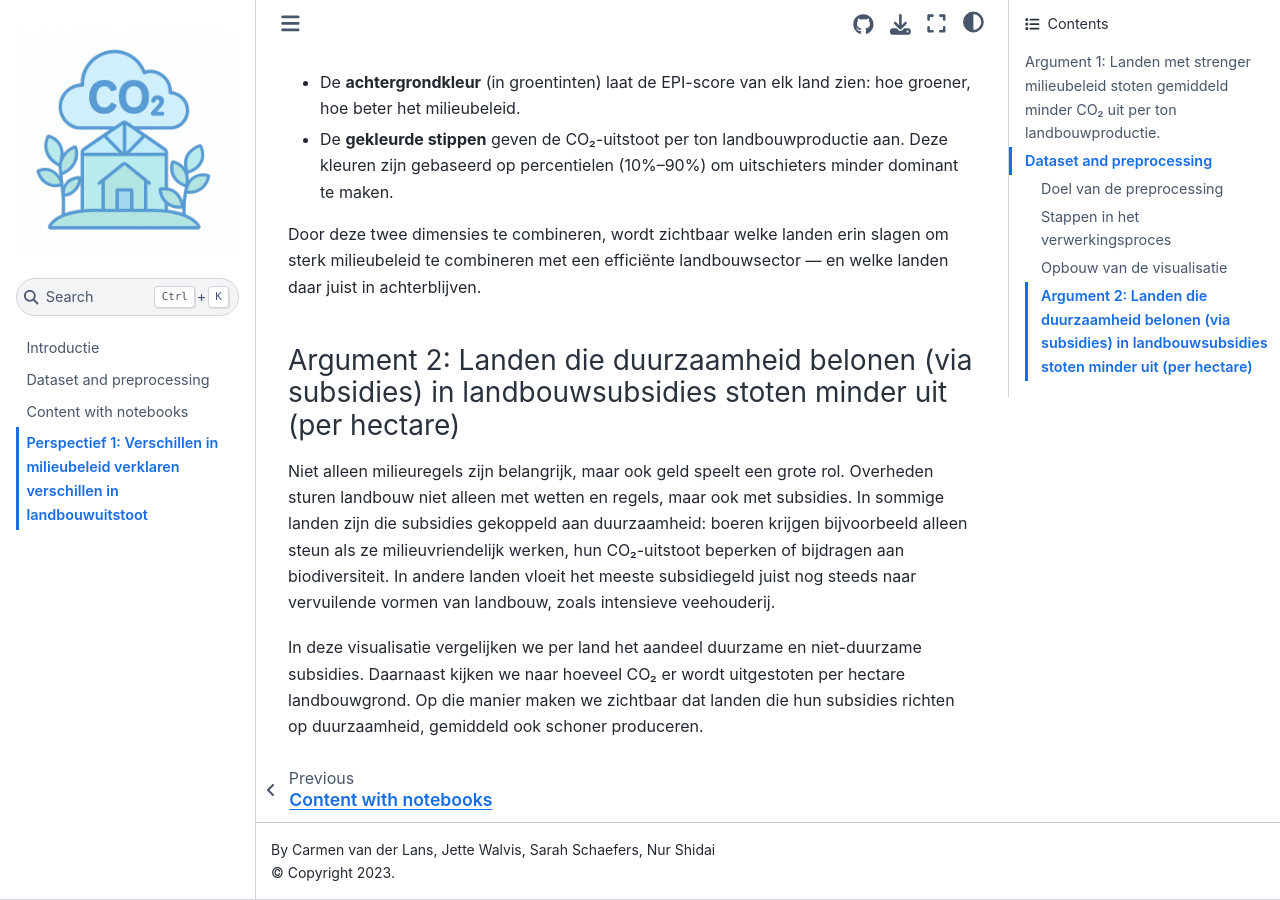
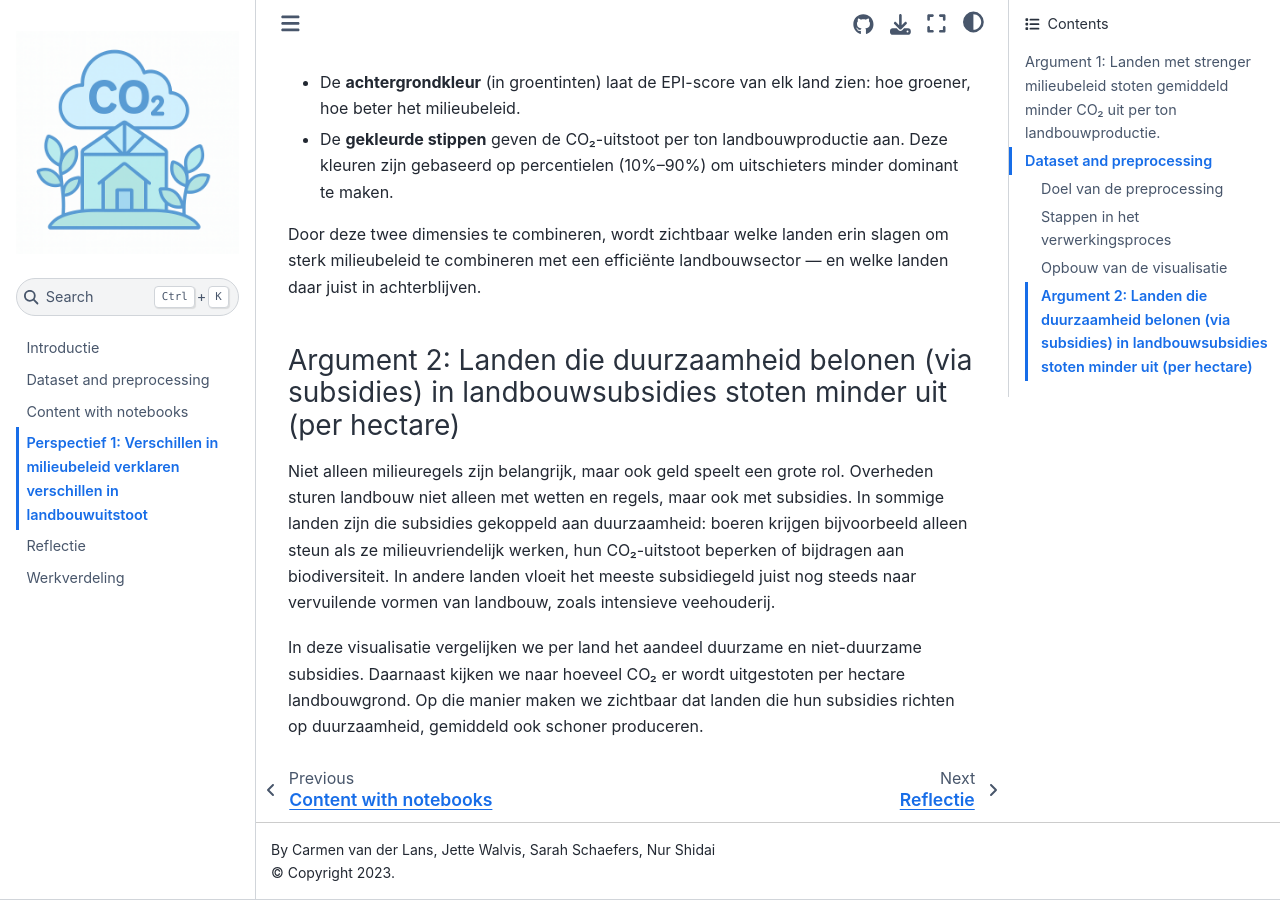
Before and after one commit to CarmenvanderLans/Information-Vis, a Jupyter Book: the page built from data_story_p1_arg1.ipynb, in a window 1280 px wide and 900 px high, scrolled down 4977 px. Built offline with Jupyter Book 1.0.4 settings and Sphinx 7.4.7 and the Sphinx Book theme 1.1.4, drawn with Linux system fonts in a browser that asks for light colours; pages that are not in the unit, such as notebooks, are missing from menus.

Commit message:
Update _toc.yml

```diff
--- a/_toc.yml
+++ b/_toc.yml
@@ -7,5 +7,5 @@ chapters:
 - file: datasetspreprocessing
 - file: notebooks
 - file: data_story_p1_arg1
-- file: reflection
-- file: workdistribution
+- file: reflectie
+- file: werkverdeling
```
